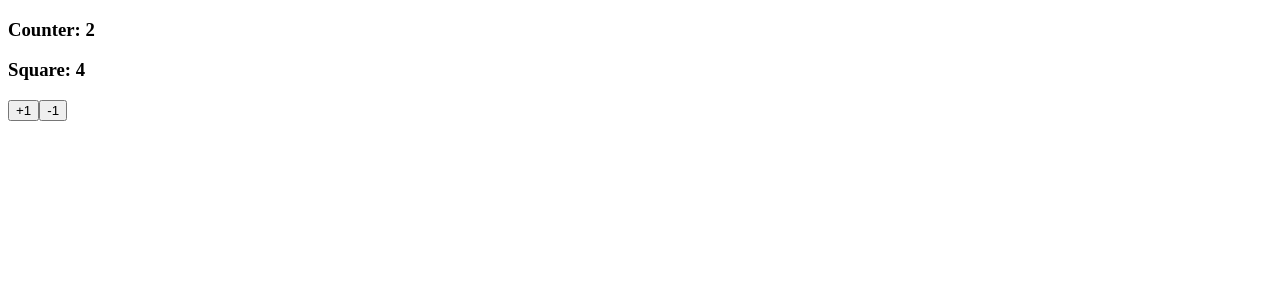
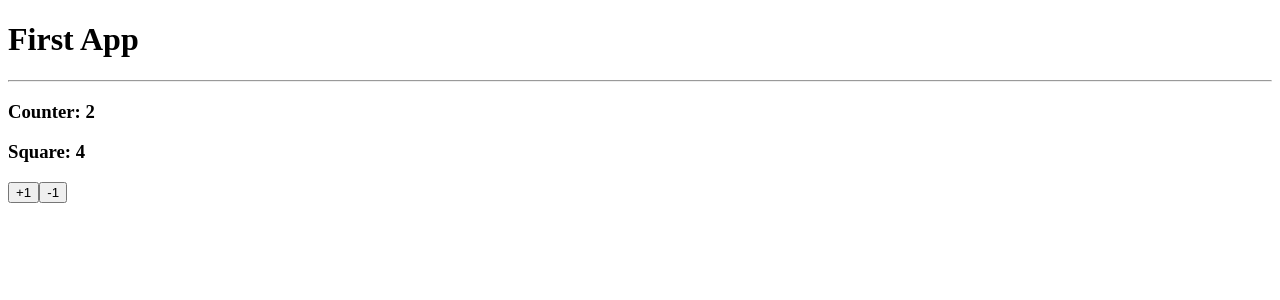
Before and after one commit to hreluz/learning-vue, a Vue app in the folder fh-vue-js/2.vue-n-vite-single-file-components/indecision-app/: page / in a window 1280 px wide. Shown: the top 300 px of the page. Built offline with nearby package versions, Linux system fonts and the light colour scheme.

Commit message:
fh-vue-js: vue+vite: single file components: indecision app - first component

```diff
--- a/fh-vue-js/2.vue-n-vite-single-file-components/indecision-app/src/App.vue
+++ b/fh-vue-js/2.vue-n-vite-single-file-components/indecision-app/src/App.vue
@@ -1,28 +1,10 @@
 <template>
-  <section>
-    <h3>Counter: {{ counter }}</h3>
-    <h3>Square: {{ squareCounter }}</h3>
+  <h1>First App</h1>
 
-    <div>
-      <button @click="add(1)">+1</button>
-      <button @click="add(-1)">-1</button>
-    </div>
-  </section>
+  <hr />
+  <MyCounter />
 </template>
 
 <script lang="ts" setup>
-import { ref, computed } from 'vue';
-
-const counter = ref(2);
-const squareCounter = computed(() => counter.value * counter.value)
-
-const add = (n: number) => {
-  counter.value += n
-}
+import MyCounter from './components/MyCounter.vue'
 </script>
-
-<style scoped>
-h1 {
-  color: green
-}
-</style>
--- /dev/null
+++ b/fh-vue-js/2.vue-n-vite-single-file-components/indecision-app/src/components/MyCounter.vue
@@ -0,0 +1,28 @@
+<template>
+  <section>
+    <h3>Counter: {{ counter }}</h3>
+    <h3>Square: {{ squareCounter }}</h3>
+
+    <div>
+      <button @click="add(1)">+1</button>
+      <button @click="add(-1)">-1</button>
+    </div>
+  </section>
+</template>
+
+<script lang="ts" setup>
+import { ref, computed } from 'vue';
+
+const counter = ref(2);
+const squareCounter = computed(() => counter.value * counter.value)
+
+const add = (n: number) => {
+  counter.value += n
+}
+</script>
+
+<style scoped>
+h1 {
+  color: green
+}
+</style>
```
